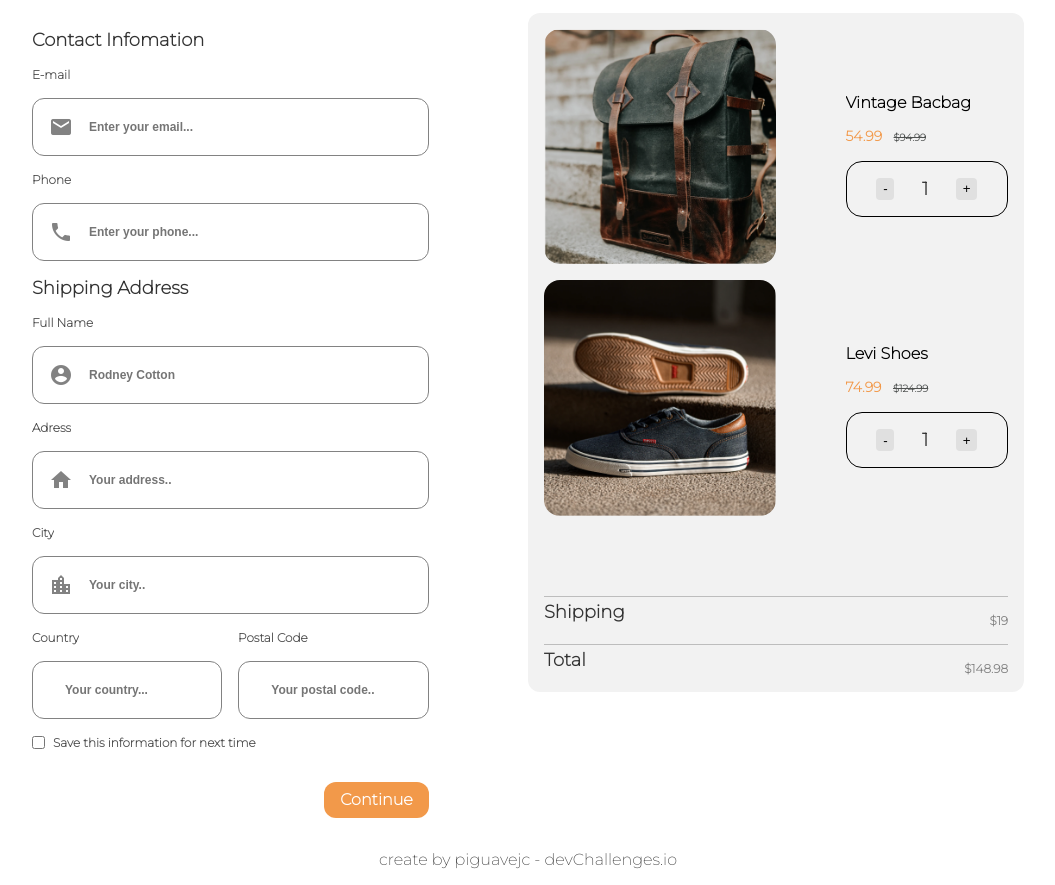
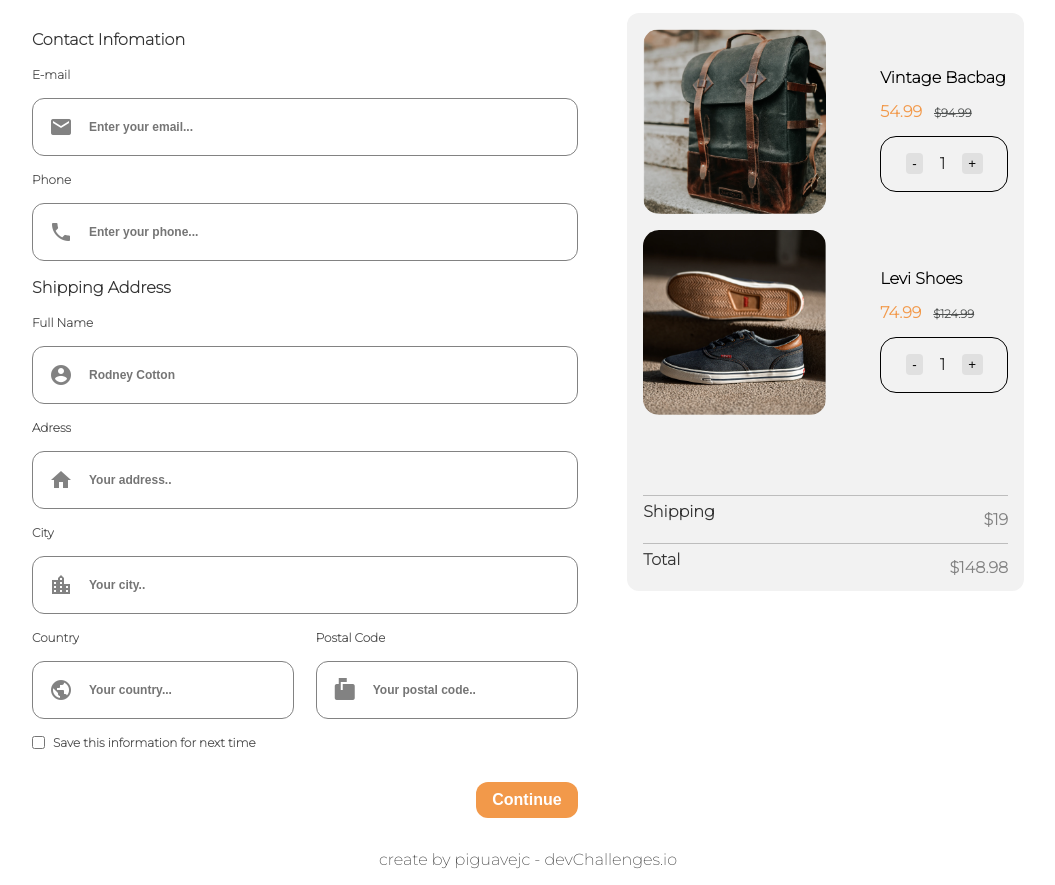
Before and after one commit to jean-carlos-19/checkout-page-master, a website: page src/index.html in a window 1280 px wide. Shown: the part 63-948 px from the top of the page, without its empty margins (112-1167 px from the left). Drawn offline with Linux system fonts and the light colour scheme.

Commit message:
refactirizando los estilos scss

```diff
--- a/sass/_funciones.scss
+++ b/sass/_funciones.scss
@@ -4,3 +4,10 @@
   justify-content: $principal;
   align-items: $secundaria;
 }
+@mixin estilo_texto($negrita, $tamano, $interlineado, $color, $mayuscula) {
+  font-weight: $negrita;
+  font-size: $tamano;
+  line-height: $interlineado;
+  color: $color;
+  text-transform: $mayuscula;
+}
--- a/sass/_globales.scss
+++ b/sass/_globales.scss
@@ -16,34 +16,23 @@
   margin-top: 1rem;
 }
 h3 {
-  font-weight: 600;
-  font-size: 18px;
-  line-height: 22px;
-  color: #333333;
-  transform: rotate(-0.02deg);
-  text-transform: capitalize;
+  @include estilo_texto(600, 1rem, 1.375rem, #333333, capitalize);
 }
 h1 {
-  font-weight: 600;
-  font-size: 36px;
-  line-height: 44px;
-  color: #4e5150;
-  transform: rotate(-0.02deg);
+  @include estilo_texto(600, 2.25rem, 2.75rem, #4e5150, initial);
 }
 
-input[type="text"],
+input[type="text"] {
+  @include estilo_texto(600, 0.75rem, 0.9375rem, #828282, initial);
+  border: none;
+  outline: none;
+}
 span {
-  font-weight: 600;
-  font-size: 12px;
-  line-height: 15px;
-  color: #828282;
+  @include estilo_texto(600, 1rem, 0.9375rem, #828282, initial);
+  overflow: hidden;
 }
 label {
-  font-weight: 600;
-  font-size: 12px;
-  line-height: 15px;
-  color: #4f4f4f;
-  transform: rotate(-0.02deg);
+  @include estilo_texto(600, 0.75rem, 0.9375rem, #4f4f4f, initial);
 }
 img {
   max-width: 100%;
@@ -58,6 +47,11 @@
 }
 input[type="button"] {
   cursor: pointer;
+}
+input[type="checkbox"] {
+  border: none;
+  outline: none;
+  border: 1px solid #828282;
 }
 @keyframes aparecePagina {
   0% {
--- a/sass/contenedor/escritorio/_escritorio.scss
+++ b/sass/contenedor/escritorio/_escritorio.scss
@@ -4,11 +4,11 @@
     article {
       @include display_flex(row, space-between, flex-start);
       .venta {
-        flex-basis: 50%;
+        flex-basis: 40%;
         order: 2;
       }
       .formulario {
-        flex-basis: 40%;
+        flex-basis: 55%;
         order: 1;
       }
     }
--- a/sass/contenedor/formulario/_formulario.scss
+++ b/sass/contenedor/formulario/_formulario.scss
@@ -3,33 +3,25 @@
     @include display_flex(column, flex-start, flex-start);
     div {
       width: 100%;
+      padding: 1em;
       border: 1px solid #828282;
-      box-sizing: border-box;
-      border-radius: 12px;
-      padding: 1em;
+      border-radius: 0.75rem;
+
       @include display_flex(row, flex-start, center);
       input[type="text"] {
         flex-basis: calc(100% - 7vmin);
         margin-left: 1rem;
         margin-top: 0;
-        border: none;
-        outline: none;
       }
     }
     input[type="button"] {
       margin-top: 1rem;
+      padding: 0.5em 1em;
       align-self: flex-end;
-      padding: 0.5em 1em;
+      border: none;
+      border-radius: 0.75rem;
+      @include estilo_texto(600, 1rem, 1.25rem, #ffffff, capitalize);
       background: #f2994a;
-      text-transform: capitalize;
-      border: none;
-      border-radius: 12px;
-      font-family: Montserrat;
-      font-style: normal;
-      font-weight: 600;
-      font-size: 16px;
-      line-height: 20px;
-      color: #ffffff;
     }
   }
   .ubicacion {
@@ -37,9 +29,9 @@
     .columna {
       flex-basis: 48%;
       margin-top: 0;
+      padding: 0;
       border: none;
       border-radius: 0;
-      padding: 0;
       @include display_flex(column, flex-start, flex-start);
     }
   }
@@ -50,10 +42,5 @@
       margin-top: 0;
       margin-left: 0.5rem;
     }
-    input[type="checkbox"] {
-      border: none;
-      outline: none;
-      border: 1px solid #828282;
-    }
   }
 }
--- a/sass/contenedor/venta/_venta.scss
+++ b/sass/contenedor/venta/_venta.scss
@@ -12,18 +12,13 @@
       .contenido {
         flex-basis: 35%;
         h5 {
-          font-weight: 600;
-          font-size: 14px;
-          line-height: 17px;
-          color: #f2994a;
+          @include estilo_texto(600, 1rem, 1.0625rem, #f2994a, initial);
+          overflow: hidden;
         }
         span {
           margin-left: 0.5rem;
-          font-weight: 600;
-          font-size: 10px;
-          line-height: 12px;
           text-decoration-line: line-through;
-          color: #4e5150;
+          @include estilo_texto(600, 0.725rem, 0.75rem, #4e5150, initial);
         }
         .numero_articulos {
           @include display_flex(row, space-around, center);
```
Also changed, not shown: src/css/main.css.
